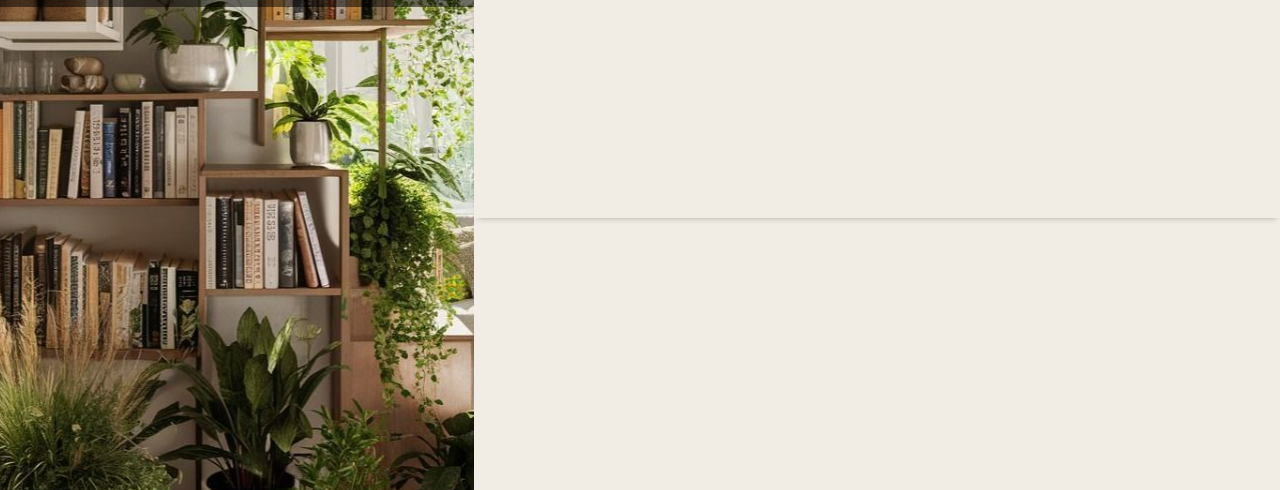
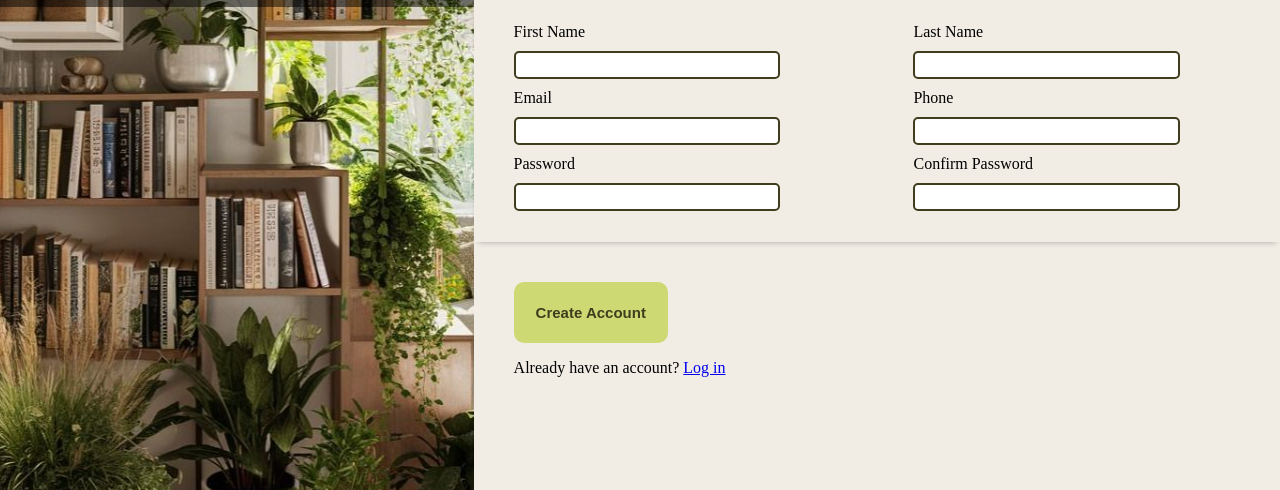
Before and after one commit to hellopiyushlab/Odin-Form, a plain HTML site: page index.html in a window 1280 px wide. Shown: the part 310-800 px from the top of the page. Drawn offline with Linux system fonts and the light colour scheme.

Commit message:
EVERYTHING DONE EXCEPT FORM VALIDATION
1. Turned the mainDiv into a form instead of div
2. Added the Input Fields with bit of CSS
3. Added the button with CSS

```diff
--- a/index.html
+++ b/index.html
@@ -13,14 +13,48 @@
             <h1>BOOKS</h1>
         </div>
     </div>
-    <div class="mainDiv">
-        <!-- I may have to turn this .mainDiv into a form element, look into that -->
+    <form class="mainDiv" method="post">
         <div class="mainTextDiv">
             <h3>This is not a real online service! You know you need something like this in your life to help you realize your deepest dreams. Sign up now to get started.</h3>
             <h3>You know you want to!</h3>
         </div>
-        <div class="mainFormDiv"></div>
-        <div class="mainButtonsDiv"></div>
-    </div>
+        <div class="mainFormDiv">
+            <h3 id="formHeading">Let's do this!</h3>
+            <div class="inputFields">
+                <div class="inputField">
+                    <label for="firstName">First Name</label>
+                    <input type="text" id="firstName">
+                </div>
+                <div class="inputField">
+                    <label for="lastName">Last Name</label>
+                    <input type="text" id="lastName">
+                </div>
+                <div class="inputField">
+                    <label for="email">Email</label>
+                    <input type="email" id="email">
+                </div>
+                <div class="inputField">
+                    <label for="phone">Phone</label>
+                    <input type="number" id="phone">
+                </div>
+                <div class="inputField">
+                    <label for="password">Password</label>
+                    <input type="text" id="password">
+                </div>
+                <div class="inputField">
+                    <label for="confirmPassword">Confirm Password</label>
+                    <input type="text" name="" id="confirmPassword">
+                </div>
+            </div>
+
+        </div>
+        <div class="mainButtonsDiv">
+            <button type="submit">Create Account</button>
+            <p>
+                Already have an account?
+                <a href="login.html" class="plain-link">Log in</a>
+            </p>
+        </div>
+    </form>
 </body>
 </html>
--- a/style.css
+++ b/style.css
@@ -39,8 +39,14 @@ html, body {
     flex-direction: column;
 }
 
-.mainTextDiv, .mainFormDiv, .mainButtonsDiv {
+.mainTextDiv {
     height: 33%;
+}
+.mainFormDiv {
+    height: 36%;
+}
+.mainButtonsDiv {
+    padding: 40px;
 }
 
 .mainTextDiv {
@@ -60,5 +66,49 @@ h3 {
     box-shadow: 0 -4px 6px -4px rgba(0, 0, 0, 0.3), /* top shadow */
     0 4px 6px -4px rgba(0, 0, 0, 0.3);  /* bottom shadow */;
 
+}
 
+
+.inputFields {
+    display: flex;
+    flex-shrink: 0;
+    justify-content: space-between;
+    flex-wrap: wrap;
+    padding-left: 40px;
+    padding-right: 100px;
 }
+
+.inputField {
+    display: flex;
+    flex-direction: column;
+    width: 40%;
+    height: fit-content;
+}
+
+label {
+    margin-bottom: 10px;
+    margin-top: 10px;
+}
+
+input {
+    height: 22px;
+    border: var(--textColor) solid 2px;
+    border-radius: 5px;
+}
+
+button {
+    padding: 20px;
+    color: var(--textColor);
+    font-size: 15px;
+    font-weight: 900;
+    border: 2px solid var(--buttonColor);
+    background-color: var(--buttonColor);
+    border-radius: 10px;
+    cursor: pointer;
+    transition: all 0.3s ease;
+}
+
+button:hover {
+  transform: translateY(-3px);       /* Slight lift effect */
+  box-shadow: 0 5px 15px rgba(0,0,0,0.2); /* Subtle shadow */
+}
```
